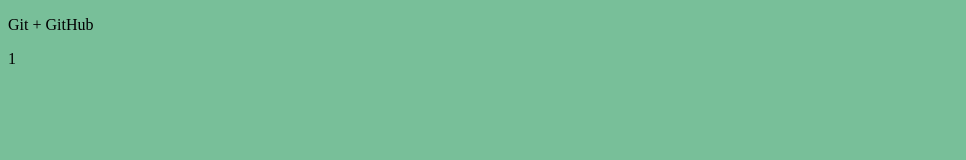
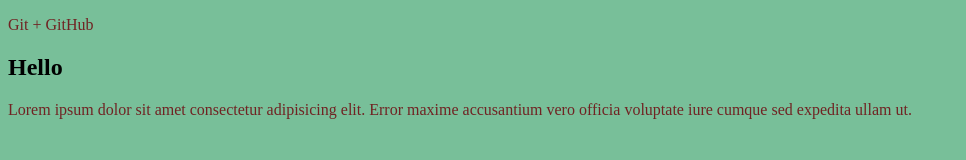
Before and after one commit to dBerezuk/gittest, a plain HTML site: page index.html in a window 1280 px wide. Shown: the whole page, without its empty margins (0-966 px from the left). Drawn offline with Linux system fonts and the light colour scheme.

Commit message:
Чуть изменение проекта

```diff
--- a/css/main.css
+++ b/css/main.css
@@ -1,3 +1,6 @@
 body{
     background-color: #2c9c60a3;
 }
+p{
+    color: #702323;
+}
--- a/index.html
+++ b/index.html
@@ -9,6 +9,7 @@
     </head>
     <body>
         <p>Git + GitHub</p>
-        1
+        <h2>Hello</h2>
+        <p>Lorem ipsum dolor sit amet consectetur adipisicing elit. Error maxime accusantium vero officia voluptate iure cumque sed expedita ullam ut.</p>
     </body>
 </html>
```
